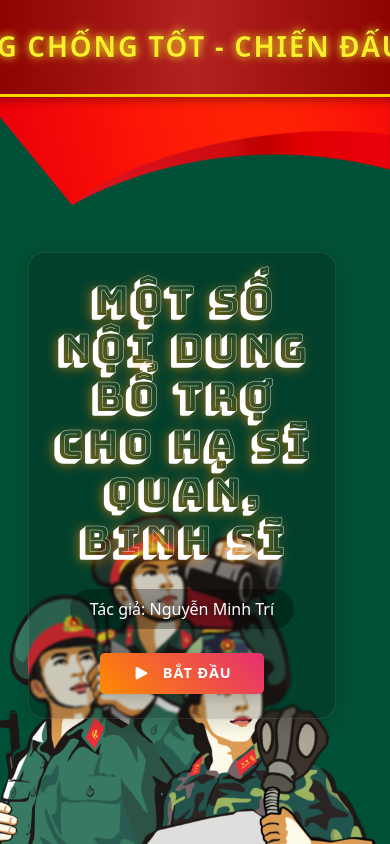
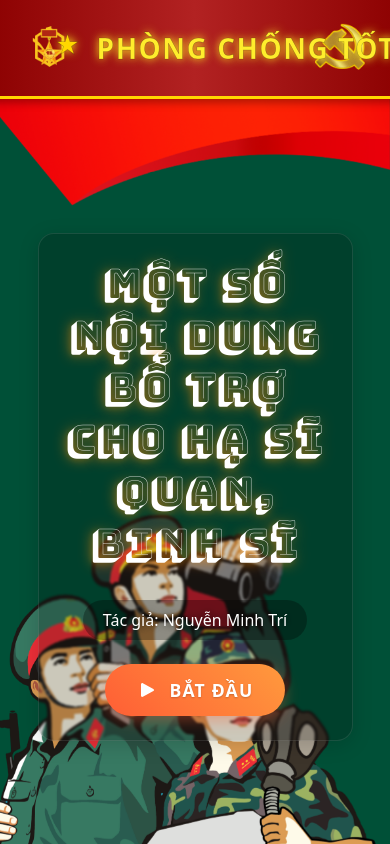
Before and after one commit to hai-vu-6903/phanmenbotro, a React (Vite) app: page / in a window 390 px wide. Built offline with nearby package versions, Linux system fonts and the light colour scheme; a web font is replaced by a local one.

Commit message:
update PWA and UI

```diff
--- a/src/components/MenuScreen.css
+++ b/src/components/MenuScreen.css
@@ -242,7 +242,7 @@
 }
 
 .menu-button {
-  background-color: #28a745;
+  background: linear-gradient(135deg, #28a745 0%, #20c997 100%);
   color: white;
   border: none;
   border-radius: 15px;
@@ -250,40 +250,79 @@
   font-size: 1.1rem;
   font-weight: 600;
   cursor: pointer;
-  transition: all 0.3s ease;
+  transition: all 0.4s cubic-bezier(0.4, 0, 0.2, 1);
   display: flex;
   align-items: center;
   justify-content: center;
   text-align: center;
-  box-shadow: 0 4px 8px rgba(0, 0, 0, 0.1);
+  box-shadow: 0 4px 15px rgba(40, 167, 69, 0.3);
   min-height: 60px;
   width: 100%;
   box-sizing: border-box;
   position: relative;
   overflow: hidden;
   line-height: 1.4;
+  z-index: 1;
+}
+
+.menu-button::before {
+  content: '';
+  position: absolute;
+  top: 0;
+  left: 0;
+  width: 100%;
+  height: 100%;
+  background: linear-gradient(135deg, #20c997 0%, #28a745 100%);
+  opacity: 0;
+  transition: opacity 0.4s cubic-bezier(0.4, 0, 0.2, 1);
+  z-index: -1;
 }
 
 .menu-button:hover {
-  transform: translateY(-3px);
-  box-shadow: 0 6px 12px rgba(0, 0, 0, 0.15);
-  background-color: #218838;
+  transform: translateY(-3px) scale(1.02);
+  box-shadow: 0 8px 20px rgba(40, 167, 69, 0.4);
+  color: #fff;
+}
+
+.menu-button:hover::before {
+  opacity: 1;
 }
 
 .btn-quiz {
-  background-color: #2c3e50;
+  background: linear-gradient(135deg, #2c3e50 0%, #4a5f7a 100%);
   color: white;
   border: none;
-  transition: all 0.3s ease;
+  transition: all 0.4s cubic-bezier(0.4, 0, 0.2, 1);
   font-weight: 500;
   text-align: left;
   border-left: 4px solid #4e54c8;
+  position: relative;
+  overflow: hidden;
+  z-index: 1;
+}
+
+.btn-quiz::before {
+  content: '';
+  position: absolute;
+  top: 0;
+  left: 0;
+  width: 100%;
+  height: 100%;
+  background: linear-gradient(135deg, #4a5f7a 0%, #2c3e50 100%);
+  opacity: 0;
+  transition: opacity 0.4s cubic-bezier(0.4, 0, 0.2, 1);
+  z-index: -1;
 }
 
 .btn-quiz:hover {
-  background-color: #34495e;
-  transform: translateX(5px);
+  transform: translateX(5px) scale(1.02);
+  box-shadow: 0 8px 20px rgba(46, 62, 80, 0.4);
   color: white;
+  border-left: 4px solid #6a7fdb;
+}
+
+.btn-quiz:hover::before {
+  opacity: 1;
 }
 
 /* Responsive adjustments */
@@ -317,4 +356,5 @@
     font-size: 1rem;
     margin-bottom: 8px;
   }
+
 }
--- a/src/components/MenuScreen.jsx
+++ b/src/components/MenuScreen.jsx
@@ -64,9 +64,9 @@ export default function MenuScreen({ onSelect }) {
             padding: '12px 24px',
             fontSize: '1.2rem',
             fontWeight: 'bold',
-            background: 'linear-gradient(145deg, #0d6efd, #0b5ed7)',
+            background: '#8b0000',
             color: 'white',
-            border: '2px solid white',
+            border: '2px solid gold',
             borderRadius: '25px',
             boxShadow: '0 4px 10px rgba(0,0,0,0.2)',
             display: 'flex',
--- a/src/components/WelcomeScreen.css
+++ b/src/components/WelcomeScreen.css
@@ -1,4 +1,302 @@
 @import url('https://fonts.googleapis.com/css2?family=Bungee+Shade&family=Bungee+Spice&display=swap');
+
+/* Reset and base styles */
+* {
+  margin: 0;
+  padding: 0;
+  box-sizing: border-box;
+}
+
+.welcome-screen {
+  min-height: 100vh;
+  display: flex;
+  flex-direction: column;
+  background-color: #005037;
+  position: relative;
+  overflow: hidden;
+}
+
+/* Header styles */
+.museum-header {
+  background: linear-gradient(to right, #8b0000, #b22222, #8b0000);
+  box-shadow: 0 4px 8px rgba(0, 0, 0, 0.3);
+  border-bottom: 3px solid gold;
+  padding: 15px 0;
+  position: relative;
+  z-index: 10;
+}
+
+.header-content {
+  display: flex;
+  align-items: center;
+  justify-content: center;
+  max-width: 1200px;
+  width: calc(100% - 40px);
+  margin: 0 auto;
+  position: relative;
+  padding: 0 20px;
+}
+
+.header-logo {
+  height: 50px;
+  position: absolute;
+  top: 50%;
+  transform: translateY(-50%);
+}
+
+.header-logo:first-child {
+  left: 20px;
+}
+
+.header-logo:last-child {
+  right: 20px;
+}
+
+.museum-title {
+  color: #ffeb3b;
+  font-size: 1.8rem;
+  font-weight: bold;
+  margin: 0;
+  padding: 0 20px;
+  text-shadow: 0 0 8px rgba(255, 215, 0, 0.8);
+  letter-spacing: 1.5px;
+  position: relative;
+  display: inline-block;
+  white-space: nowrap;
+}
+
+/* Mobile styles */
+@media (max-width: 768px) {
+  .museum-title {
+    font-size: 1.1rem;
+    padding: 0 10px;
+    white-space: normal;
+    text-align: center;
+    line-height: 1.3;
+    margin: 10px 0;
+    display: block;
+    width: 100%;
+    order: 1;
+  }
+
+  .header-logo {
+    position: relative;
+    top: 0;
+    transform: none;
+    height: 40px;
+    margin: 0 5px;
+  }
+
+  .header-content {
+    justify-content: center;
+    padding: 10px;
+    flex-wrap: wrap;
+  }
+
+  .header-logo:first-child {
+    left: 0;
+    margin-right: 5px;
+  }
+
+  .header-logo:last-child {
+    right: 0;
+    margin-left: 5px;
+  }
+}
+
+/* Main content */
+.main-content {
+  flex: 1;
+  display: flex;
+  align-items: center;
+  justify-content: center;
+  padding: 20px;
+  position: relative;
+  z-index: 1;
+}
+
+.content-container {
+  width: 100%;
+  max-width: 1200px;
+  margin: 0 auto;
+  height: 100%;
+  display: flex;
+  align-items: center;
+  justify-content: center;
+}
+
+.content-box {
+  background-color: rgba(0, 0, 0, 0.2);
+  border-radius: 1rem;
+  padding: 1.5rem;
+  max-width: 800px;
+  width: calc(100% - 40px);
+  margin: 20px auto;
+  text-align: center;
+  box-shadow: 0 4px 20px rgba(0, 0, 0, 0.15);
+  border: 1px solid rgba(255, 255, 255, 0.1);
+  backdrop-filter: blur(1px);
+  box-sizing: border-box;
+  overflow: hidden;
+}
+
+.content-title {
+  color: #ffffff;
+  font-size: 1.5rem;
+  font-weight: bold;
+  margin: 0 0 1.2rem 0;
+  line-height: 1.3;
+  text-shadow: 0 2px 4px rgba(0, 0, 0, 0.5);
+  word-break: break-word;
+}
+
+@media (min-width: 768px) {
+  .content-box {
+    padding: 2.5rem;
+  }
+
+  .content-title {
+    font-size: 2rem;
+    line-height: 1.4;
+    margin-bottom: 1.5rem;
+  }
+}
+
+.author {
+  font-size: 1rem;
+  color: white;
+  text-shadow: 0 0 8px rgba(0, 0, 0, 0.8);
+  font-weight: 500;
+  padding: 8px 20px;
+  background-color: rgba(0, 0, 0, 0.3);
+  border-radius: 30px;
+  display: inline-block;
+  margin-bottom: 1.5rem;
+}
+
+.start-button {
+  background: linear-gradient(45deg, #ff5e35 0%, #ff9a3d 100%);
+  color: white;
+  border: none;
+  padding: 0.8rem 2rem;
+  border-radius: 50px;
+  font-size: 1.1rem;
+  font-weight: 700;
+  cursor: pointer;
+  display: inline-flex;
+  align-items: center;
+  justify-content: center;
+  gap: 0.8rem;
+  transition: all 0.4s cubic-bezier(0.4, 0, 0.2, 1);
+  box-shadow: 0 4px 15px rgba(255, 94, 53, 0.4);
+  position: relative;
+  overflow: hidden;
+  min-width: 160px;
+  text-transform: uppercase;
+  letter-spacing: 1.2px;
+  z-index: 1;
+  text-shadow: 0 1px 2px rgba(0, 0, 0, 0.2);
+}
+
+.start-button::before {
+  content: '';
+  position: absolute;
+  top: 0;
+  left: 0;
+  width: 0;
+  height: 100%;
+  background: linear-gradient(45deg, #ff9a3d 0%, #ff5e35 100%);
+  transition: all 0.6s cubic-bezier(0.4, 0, 0.2, 1);
+  z-index: -1;
+  transform: skewX(-15deg);
+  transform-origin: bottom right;
+  width: 0;
+  left: -10%;
+}
+
+.start-button:hover {
+  transform: translateY(-3px) scale(1.02);
+  box-shadow: 0 8px 25px rgba(255, 94, 53, 0.6);
+  filter: brightness(1.05);
+}
+
+.start-button:hover::before {
+  width: 120%;
+  left: 0;
+}
+
+.start-button span,
+.start-button .play-icon {
+  position: relative;
+  z-index: 2;
+}
+
+.start-button .play-icon {
+  font-size: 1rem;
+  transition: transform 0.3s ease;
+}
+
+.start-button:hover .play-icon {
+  transform: translateX(3px);
+}
+
+.play-icon {
+  font-size: 1rem;
+}
+
+/* Animations */
+@keyframes fadeIn {
+  from { opacity: 0; }
+  to { opacity: 1; }
+}
+
+.welcome-screen .content-box {
+  animation: fadeIn 1.5s ease-in-out;
+}
+
+/* Background image */
+.welcome-screen::after {
+  content: '';
+  position: absolute;
+  left: 0;
+  bottom: 0;
+  width: 400px;
+  height: 400px;
+  background: url('/img/layer4.png') no-repeat left bottom;
+  background-size: contain;
+  z-index: 0;
+  transform: translate(-20px, 20px);
+  pointer-events: none;
+  opacity: 0.8;
+}
+
+/* Responsive styles */
+@media (max-width: 768px) {
+  .museum-title {
+    font-size: 1.4rem;
+    padding: 0 40px;
+  }
+
+  .header-logo {
+    height: 40px;
+  }
+
+  .content-box {
+    padding: 1.5rem;
+  }
+
+  .content-title {
+    font-size: 1.5rem;
+  }
+
+  .header-logo:first-child {
+    left: 10px;
+  }
+
+  .header-logo:last-child {
+    right: 10px;
+  }
+}
 
 /* ===================================== */
 /* WelcomeScreen.css */
@@ -120,7 +418,6 @@
   font-size: 2.5rem;
   margin-bottom: 30px;
   letter-spacing: 1px;
-  color: #ff5722;
   animation: titleGlow 3s ease-in-out infinite;
 }
 
--- a/src/components/WelcomeScreen.jsx
+++ b/src/components/WelcomeScreen.jsx
@@ -1,5 +1,3 @@
-import { Container, Row, Col, Button } from 'react-bootstrap';
-import 'bootstrap/dist/css/bootstrap.min.css';
 import { FontAwesomeIcon } from '@fortawesome/react-fontawesome';
 import { faPlay } from '@fortawesome/free-solid-svg-icons';
 import './WelcomeScreen.css';
@@ -13,7 +11,7 @@ export default function WelcomeScreen({ onStart }) {
           <img
             src="/img/logo.png"
             alt="Logo 1"
-            className="d-none d-md-block header-logo"
+            className="header-logo"
           />
           <h1 className="museum-title">
             PHÒNG CHỐNG TỐT - CHIẾN ĐẤU GIỎI
@@ -21,44 +19,31 @@ export default function WelcomeScreen({ onStart }) {
           <img
             src="/img/logo3.png"
             alt="Logo 2"
-            className="d-none d-md-block header-logo"
+            className="header-logo"
           />
         </div>
       </div>
 
       {/* Main content */}
       <div className="main-content">
-        <Container className="h-100 d-flex align-items-center">
-          <Row className="justify-content-center w-100">
-            <Col xs={12} md={10} lg={8} className="text-center">
+        <div className="content-container">
           <div className="content-box">
-              <h1 className="text-white fw-bold mb-4">
+            <h1 className="content-title">
               MỘT SỐ NỘI DUNG BỔ TRỢ
               <br />
               CHO HẠ SĨ QUAN, BINH SĨ
             </h1>
-              <p className="mb-4" style={{
-                fontSize: '1rem',
-                color: 'white',
-                textShadow: '0 0 8px rgba(0, 0, 0, 0.8)',
-                fontWeight: '500',
-                padding: '8px 20px',
-                backgroundColor: 'rgba(0, 0, 0, 0.3)',
-                borderRadius: '30px',
-                display: 'inline-block'
-              }}>Tác giả: Nguyễn Minh Trí</p>
-              {/* <br /> */}
-              <Button
-                variant="primary"
+            <p className="author">
+              Tác giả: Nguyễn Minh Trí
+            </p>
+            <button
               onClick={onStart}
-                className="btn-start"
+              className="start-button"
             >
-                <FontAwesomeIcon icon={faPlay} className="me-2" /> Bắt đầu
-              </Button>
+              <FontAwesomeIcon icon={faPlay} className="play-icon" /> Bắt đầu
+            </button>
           </div>
-            </Col>
-          </Row>
-        </Container>
+        </div>
       </div>
     </div>
   );
```
Lines whose indentation alone changed are shown as unchanged.
